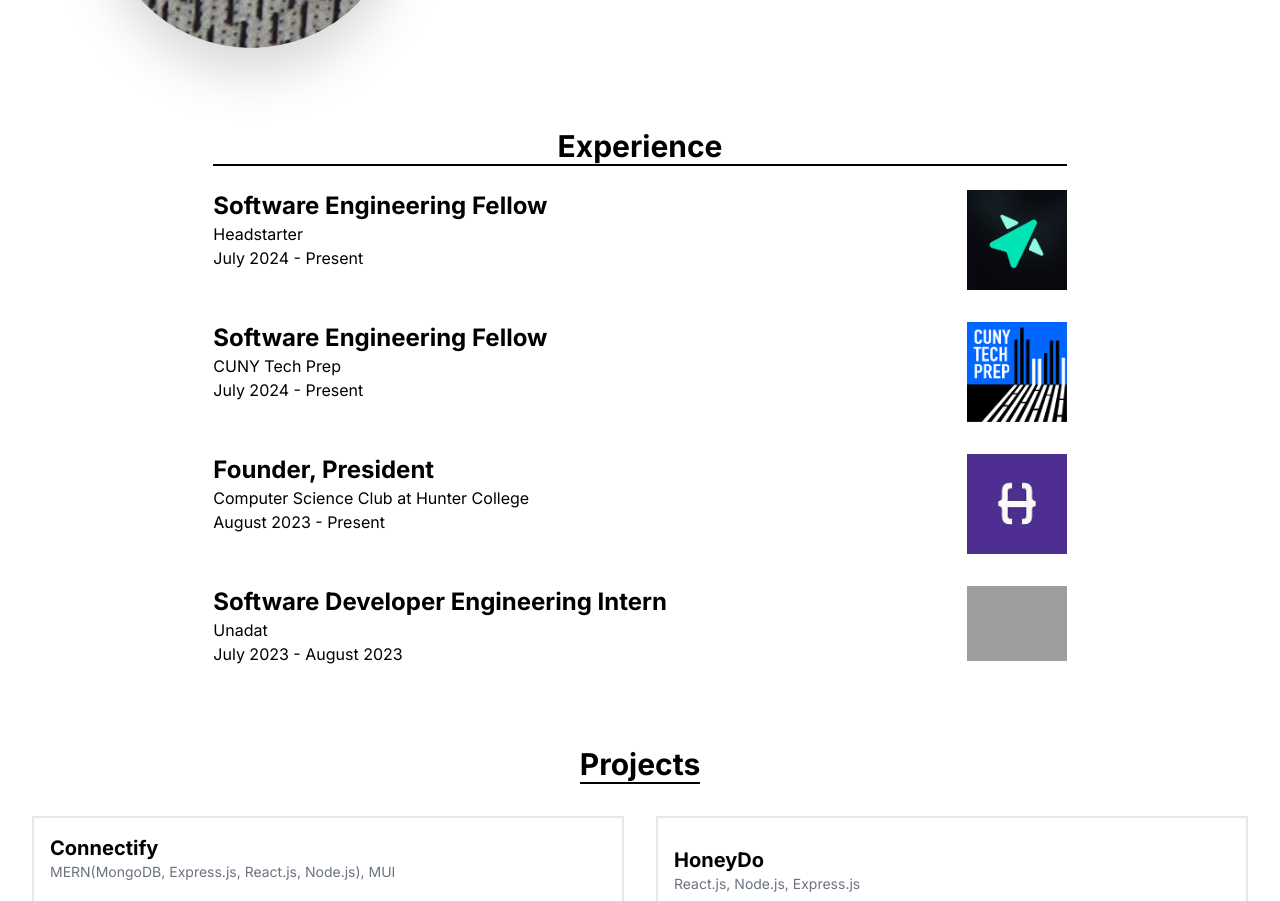
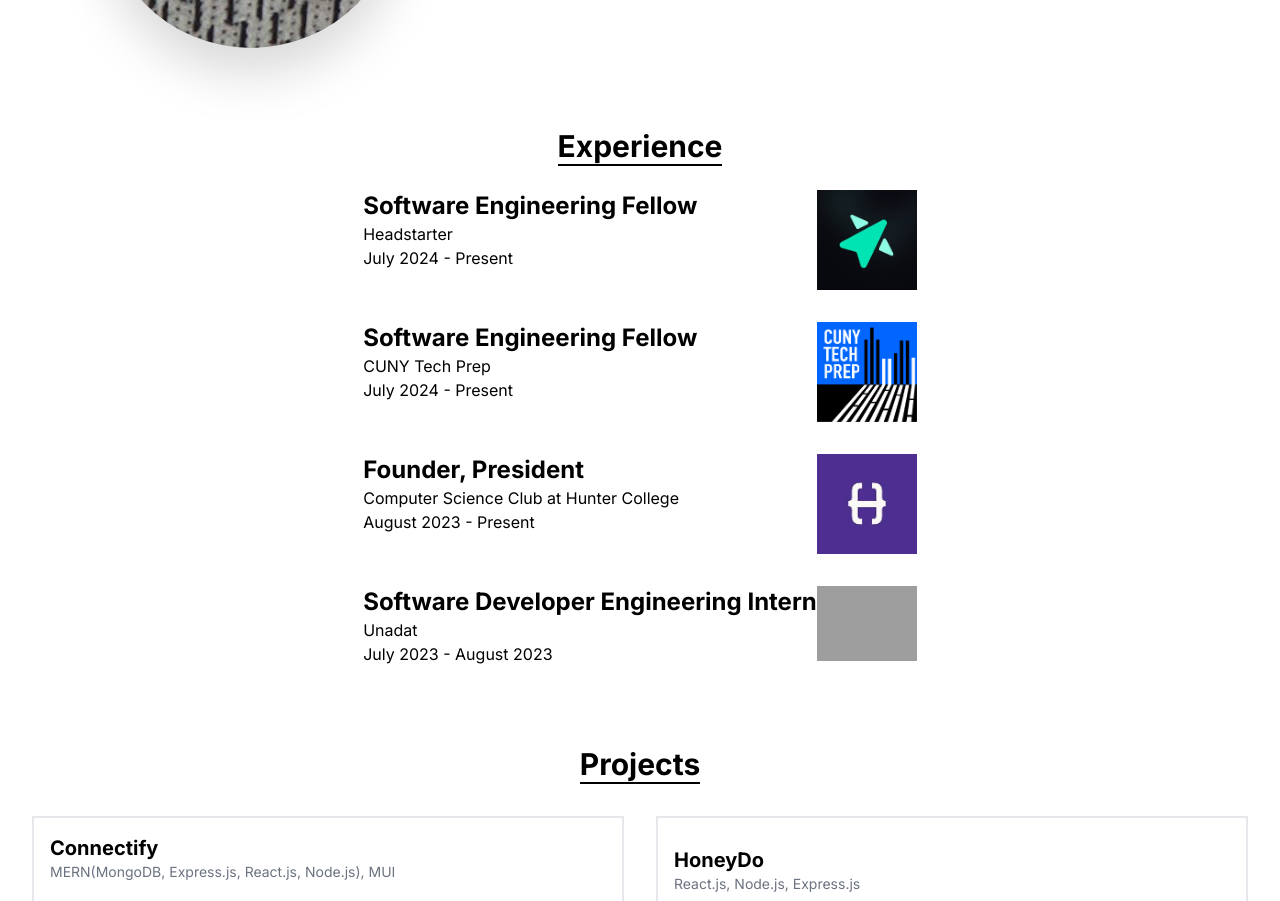
Before and after one commit to ShohruzE/portfolio, a Next.js app: page / in a window 1280 px wide. Shown: the part 1260-2161 px from the top of the page. Built offline with nearby package versions, Linux system fonts and the light colour scheme; grey boxes are pictures that could not be loaded.

Commit message:
Adjust header border by flex formatting

```diff
--- a/src/components/Experience.tsx
+++ b/src/components/Experience.tsx
@@ -4,11 +4,9 @@
 
 const Experience = () => {
   return (
-    <div>
       <section id="experience" className="my-20">
         <div className="container mx-auto">
-          <div className="flex justify-center items-center">
-            <div className="w-2/3 flex flex-col gap-6">
+            <div className="flex flex-col justify-center items-center gap-6">
               <h2 className="text-3xl font-bold border-b-2 border-black rounded-m text-center">Experience</h2>
               <div className="flex flex-col gap-8">
                 <div className="flex justify-between">
@@ -82,9 +80,7 @@
               </div>
             </div>
           </div>
-        </div>
       </section>
-    </div>
   )
 }
 
```
